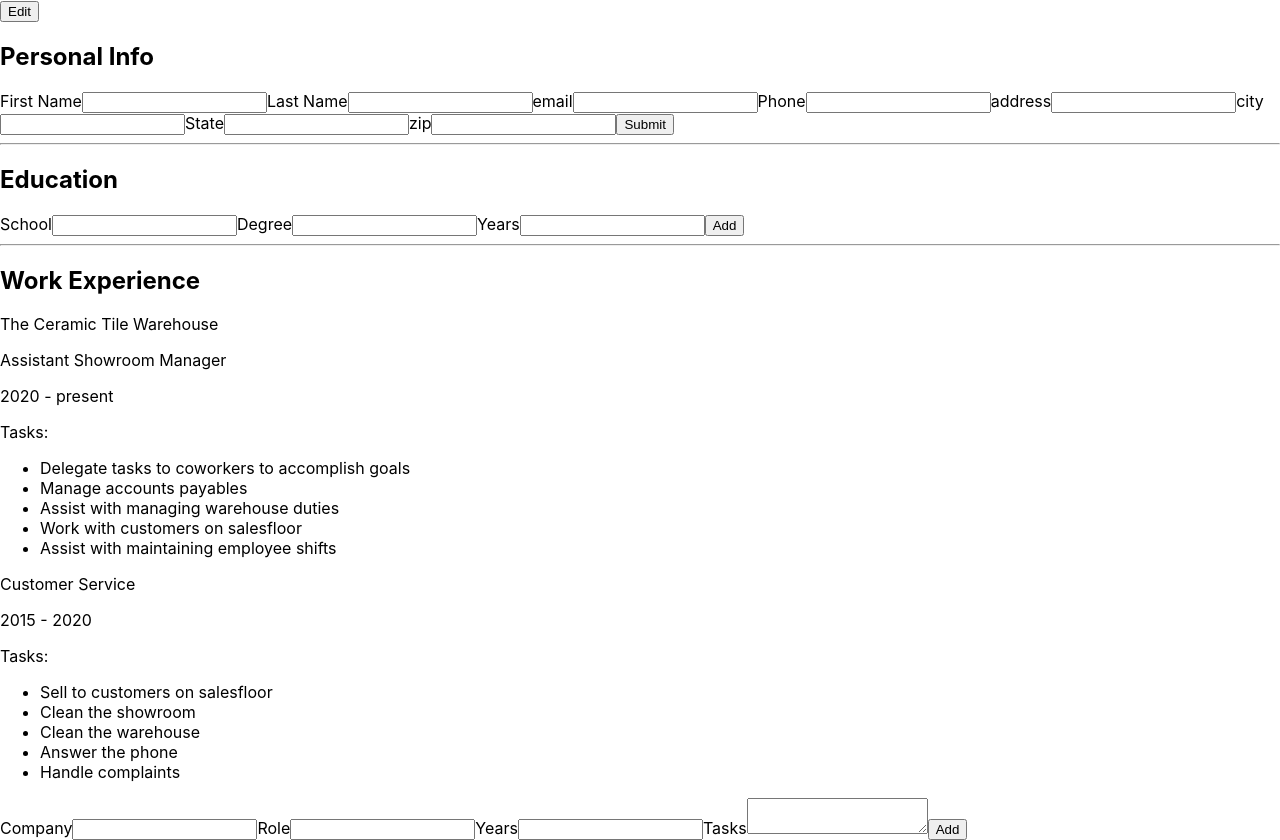
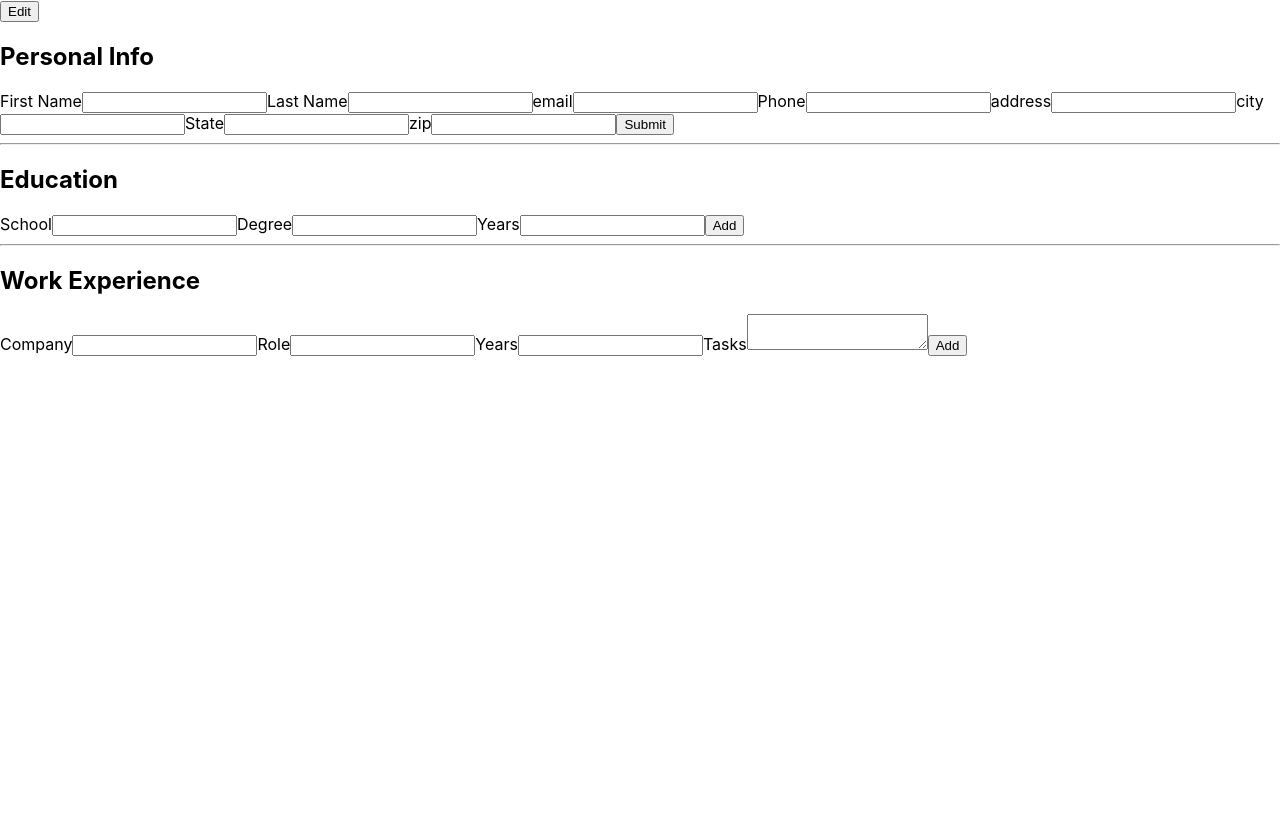
Before and after one commit to Kingbot13/cv, a React (Create React App) app: page / in a window 1280 px wide. After the commit the page ends 800 px from the top, so only its background shows below. Built offline with nearby package versions, Linux system fonts and the light colour scheme.

Commit message:
add e.preventDefault to edSubmit and workSubmit, and correctly update state in workSubmit

```diff
--- a/src/App.js
+++ b/src/App.js
@@ -87,7 +87,9 @@
   contactForm.classList.toggle('hidden');
 
   }
-  edSubmit = () => {
+  edSubmit = (e) => {
+    e.preventDefault();
+
     this.setState((prev)=> {
       return {
         ...prev,
@@ -101,13 +103,18 @@
       }
     });
   }
-  workSubmit = () => {
+  workSubmit = (e) => {
+    e.preventDefault();
+
     this.setState((prev)=> {
       return {
         ...prev,
         career: this.state.career.concat(this.state.work),
         work : {
-          text: '',
+          company: '',
+          role: '',
+          years: '',
+          tasks: '',
           id: uniqid()
         }
       }
--- a/src/components/Work.js
+++ b/src/components/Work.js
@@ -1,37 +1,22 @@
 import React, {Component} from "react";
 
 class Work extends Component{
-    constructor(props){
-        super(props);
-    }
+
     render(){
+        const {items} = this.props;
         return(
             <div>
-                <p>The Ceramic Tile Warehouse</p>
-                <div>
-                    <p>Assistant Showroom Manager</p>
-                    <p>2020 - present</p>
-                    <p>Tasks:</p>
-                    <ul>
-                        <li>Delegate tasks to coworkers to accomplish goals</li>
-                        <li>Manage accounts payables</li>
-                        <li>Assist with managing warehouse duties</li>
-                        <li>Work with customers on salesfloor</li>
-                        <li>Assist with maintaining employee shifts</li>
-                    </ul>
-                </div>
-                <div>
-                    <p>Customer Service</p>
-                    <p>2015 - 2020</p>
-                    <p>Tasks:</p>
-                    <ul>
-                        <li>Sell to customers on salesfloor</li>
-                        <li>Clean the showroom</li>
-                        <li>Clean the warehouse</li>
-                        <li>Answer the phone</li>
-                        <li>Handle complaints</li>
-                    </ul>
-                </div>
+                {items.map((item)=> {
+                    return (
+                    <div key={item.id}>
+                        <p>{item.company}</p>
+                        <p>{item.role}</p>
+                        <p>{item.years}</p>
+                        <p>{item.tasks}</p>
+                    </div>
+
+                    )
+                })}
             </div>
         )
     }
```
